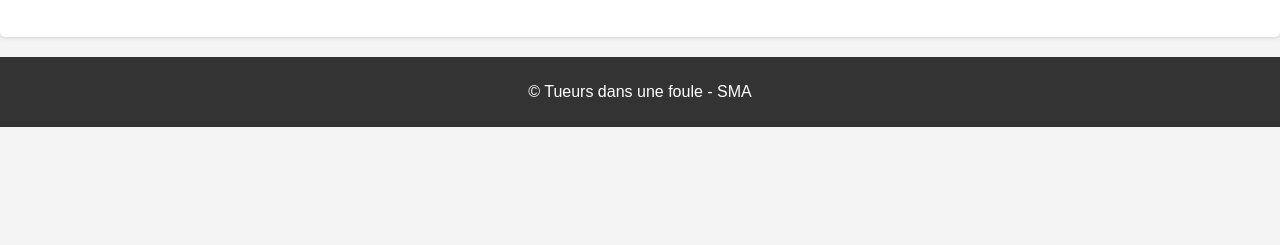
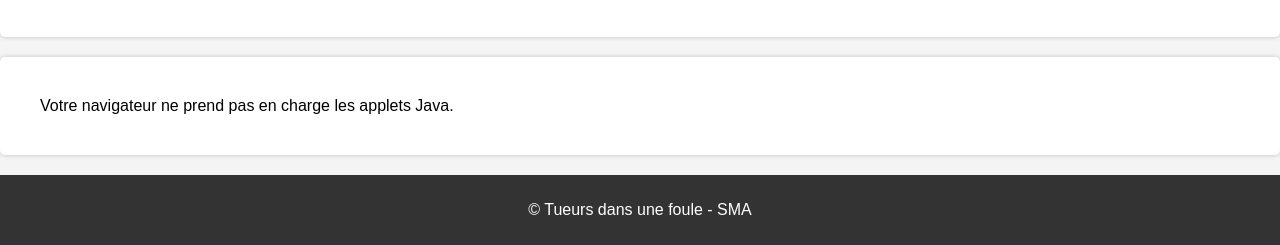
Before and after one commit to Aximme/Website_SMA_Foule, a plain HTML site: page graphic_part.html in a window 1280 px wide. Shown: the part 892-1137 px from the top of the page. Before the commit the page ends 1019 px from the top, so only its background shows below. Drawn offline with Linux system fonts and the light colour scheme.

Commit message:
Tentative intégration app java by applet

```diff
--- a/graphic_part.html
+++ b/graphic_part.html
@@ -24,7 +24,11 @@
 <section id="demonstration">
     <h2>🖥️ Voici une démonstration de l'utilisation de notre SMA.</h2>
     <img src="src/DemoSMA.gif" alt="Demo" loop="infinite" class="gif-demo">
-
+</section>
+<section id="applet">
+    <applet code="src/Foule_sous_controle/fr/miroff/FouleProject/Main.class" archive="votreApplet.jar" width="400" height="300">
+        Votre navigateur ne prend pas en charge les applets Java.
+    </applet>
 </section>
 <body>
 
```
Also changed, not shown: 12 other files.
